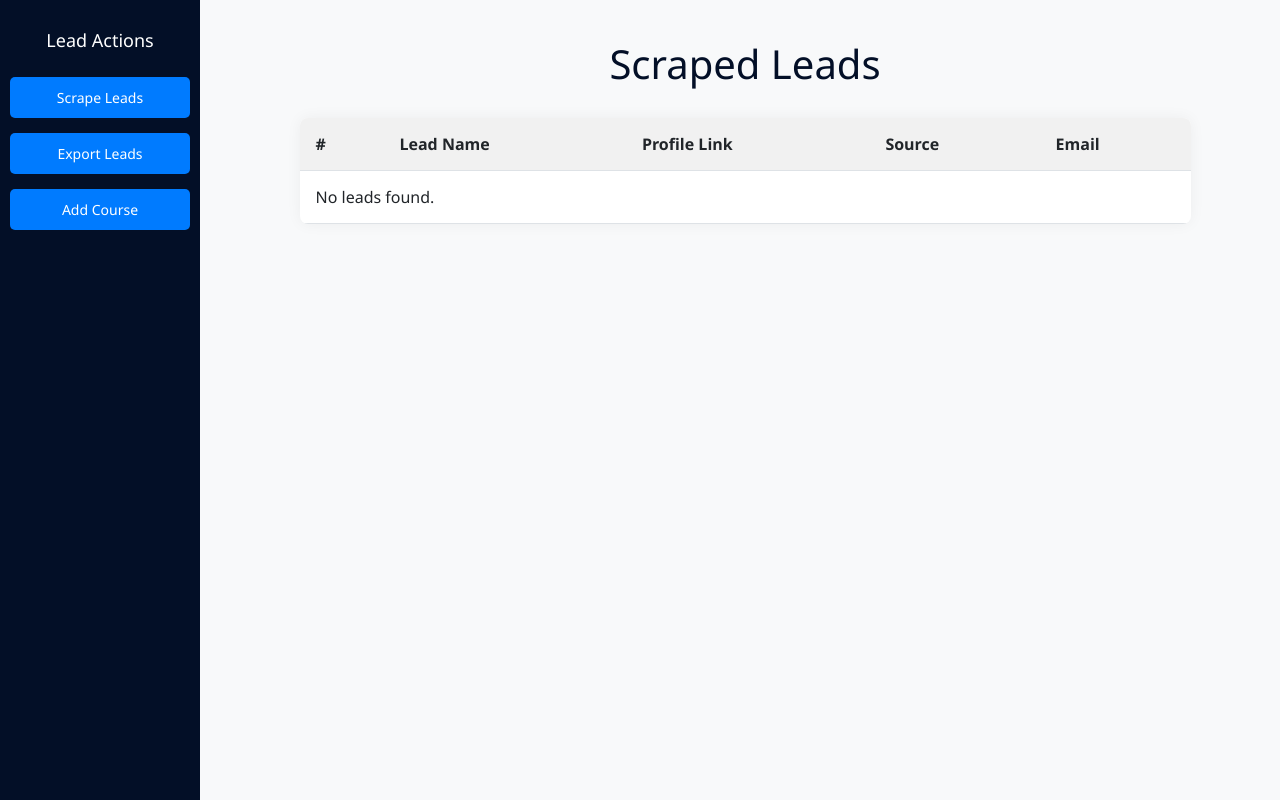
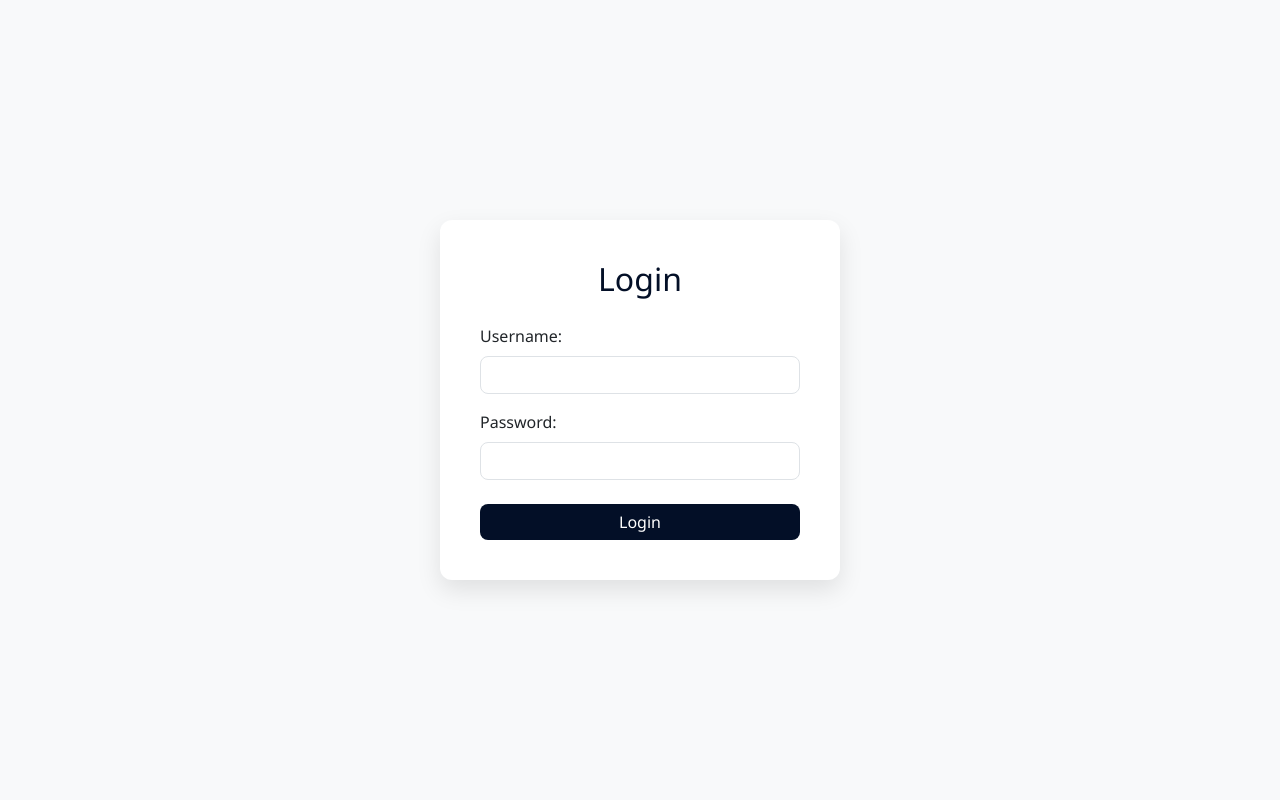
Before and after one commit to aditapdiya/Lead-Generations, a Django app: page / in a window 1280 px wide. Run offline with Django 5.2, Linux system fonts and the light colour scheme; data that the repository does not hold is empty.

Commit message:
added login page

```diff
--- a/lead_scraper/lead_scraper/settings.py
+++ b/lead_scraper/lead_scraper/settings.py
@@ -43,6 +43,7 @@ INSTALLED_APPS = [
     'django.contrib.messages',
     'django.contrib.staticfiles',
     'scraper',
+
 ]
 
 MIDDLEWARE = [
@@ -120,6 +121,8 @@ TIME_ZONE = 'UTC'
 USE_I18N = True
 
 USE_TZ = True
+LOGIN_URL = '/login/'
+LOGIN_REDIRECT_URL = '/leads/'  # or any default page after login
 
 
 # Static files (CSS, JavaScript, Images)
--- a/lead_scraper/scraper/models.py
+++ b/lead_scraper/scraper/models.py
@@ -1,3 +1,5 @@
+# scraper/model.py
+
 from django.db import models
 
 class Lead(models.Model):
--- a/lead_scraper/scraper/templates/scraper/lead.html
+++ b/lead_scraper/scraper/templates/scraper/lead.html
@@ -150,6 +150,11 @@
         <form method="get" action="{% url 'add_course' %}">
             <button type="submit">Add Course</button>
         </form>
+
+        <form method="post" action="{% url 'logout' %}">
+            {% csrf_token %}
+            <button type="submit" style="background-color: #dc3545;">Logout</button>
+        </form>
     </div>
 
     <!-- Main Content -->
--- /dev/null
+++ b/lead_scraper/scraper/templates/scraper/login.html
@@ -0,0 +1,85 @@
+<!DOCTYPE html>
+<html lang="en">
+<head>
+    <meta charset="UTF-8">
+    <title>Login</title>
+    <meta name="viewport" content="width=device-width, initial-scale=1">
+
+    <!-- Bootstrap 5 CDN -->
+    <link href="https://cdn.jsdelivr.net/npm/bootstrap@5.3.0/dist/css/bootstrap.min.css" rel="stylesheet">
+
+    <style>
+        body {
+            background-color: #f8f9fa;
+            display: flex;
+            align-items: center;
+            justify-content: center;
+            height: 100vh;
+            font-family: 'Segoe UI', Tahoma, Geneva, Verdana, sans-serif;
+        }
+
+        .login-container {
+            background-color: white;
+            padding: 40px;
+            border-radius: 12px;
+            box-shadow: 0 10px 25px rgba(0, 0, 0, 0.1);
+            width: 100%;
+            max-width: 400px;
+        }
+
+        .form-control {
+            border-radius: 8px;
+        }
+
+        .btn-primary {
+            border-radius: 8px;
+            background-color: #030f27;
+            border: none;
+        }
+
+        .btn-primary:hover {
+            background-color: #021020;
+        }
+
+        .error-message {
+            color: red;
+            font-size: 0.9rem;
+        }
+
+        h2 {
+            margin-bottom: 25px;
+            color: #030f27;
+        }
+    </style>
+</head>
+<body>
+
+<div class="login-container">
+    <h2 class="text-center">Login</h2>
+
+    {% if messages %}
+        {% for message in messages %}
+            <p class="error-message">{{ message }}</p>
+        {% endfor %}
+    {% endif %}
+
+    <form method="post">
+        {% csrf_token %}
+        <div class="mb-3">
+            <label for="username" class="form-label">Username:</label>
+            <input type="text" class="form-control" name="username" id="username" required>
+        </div>
+
+        <div class="mb-4">
+            <label for="password" class="form-label">Password:</label>
+            <input type="password" class="form-control" name="password" id="password" required>
+        </div>
+
+        <button type="submit" class="btn btn-primary w-100">Login</button>
+    </form>
+</div>
+
+<!-- Bootstrap JS (optional for features like modals or alerts) -->
+<script src="https://cdn.jsdelivr.net/npm/bootstrap@5.3.0/dist/js/bootstrap.bundle.min.js"></script>
+</body>
+</html>
--- a/lead_scraper/scraper/urls.py
+++ b/lead_scraper/scraper/urls.py
@@ -1,11 +1,15 @@
+# scraper/urls.py
+
+
 from django.urls import path
-from .views import show_leads , export_today_leads_excel , add_course
+from .views import show_leads , export_today_leads_excel , add_course,user_login, user_logout
 from . import views
 urlpatterns = [
-    path("", show_leads, name="show_leads"),
+    path("", user_login, name="login"),
+    path("logout/", user_logout, name="logout"),
+    path("leads/", show_leads, name="show_leads"),
     path('leads/export-today/', export_today_leads_excel, name='export_today_leads'),
     path('add-course/', add_course, name='add_course'),
     path('update-course/<int:course_id>/', views.update_course, name='update_course'),
     path('delete-course/<int:course_id>/', views.delete_course, name='delete_course'),
-
 ]
--- a/lead_scraper/scraper/views.py
+++ b/lead_scraper/scraper/views.py
@@ -1,3 +1,5 @@
+# scraper/view.py
+
 from django.shortcuts import render, redirect
 from django.utils.timezone import now
 from datetime import timedelta
@@ -11,8 +13,36 @@ from django.http import HttpResponse
 from .forms import CourseForm
 from django.shortcuts import get_object_or_404
 import datetime
+from django.contrib.auth import authenticate, login, logout
+from django.contrib.auth.decorators import login_required
+from django.contrib import messages
+
 API_KEY = os.getenv("GOOGLE_API_KEY")
 CSE_ID = os.getenv("GOOGLE_CSE_ID")
+
+
+
+def user_login(request):
+    if request.method == "POST":
+        username = request.POST.get('username')
+        password = request.POST.get('password')
+
+        user = authenticate(request, username=username, password=password)
+
+        if user:
+            login(request, user)
+            return redirect('show_leads')  # redirect to leads after login
+        else:
+            messages.error(request, "Invalid username or password.")
+
+    return render(request, 'scraper/login.html')
+
+
+@login_required
+def user_logout(request):
+    logout(request)
+    return redirect('login')  # back to login page
+
 
 def scrape_google():
     current_year = datetime.datetime.now().year
@@ -66,6 +96,8 @@ def extract_email_from_url(url):
         print(f"Error extracting email from {url}: {e}")
         return None
 
+
+@login_required
 def show_leads(request):
     if request.method == "POST":
         new_leads = scrape_google()
@@ -79,7 +111,7 @@ def show_leads(request):
 
     return render(request, "scraper/lead.html", {"leads": fresh_leads, "new_lead_count": new_lead_count})
 
-
+@login_required
 def export_today_leads_excel(request):
     today = now().date()
     today_leads = Lead.objects.filter(created_at__date=today)
@@ -96,6 +128,7 @@ def export_today_leads_excel(request):
     workbook.save(response)
     return response
 
+@login_required
 def add_course(request):
     if request.method == "POST":
         form = CourseForm(request.POST)
```
Also changed, not shown: lead_scraper/scraper/migrations/0001_initial.py (deleted), lead_scraper/scraper/migrations/0002_lead_email.py (deleted), lead_scraper/scraper/migrations/0003_course.py (deleted), lead_scraper/scraper/migrations/__init__.py (deleted).
